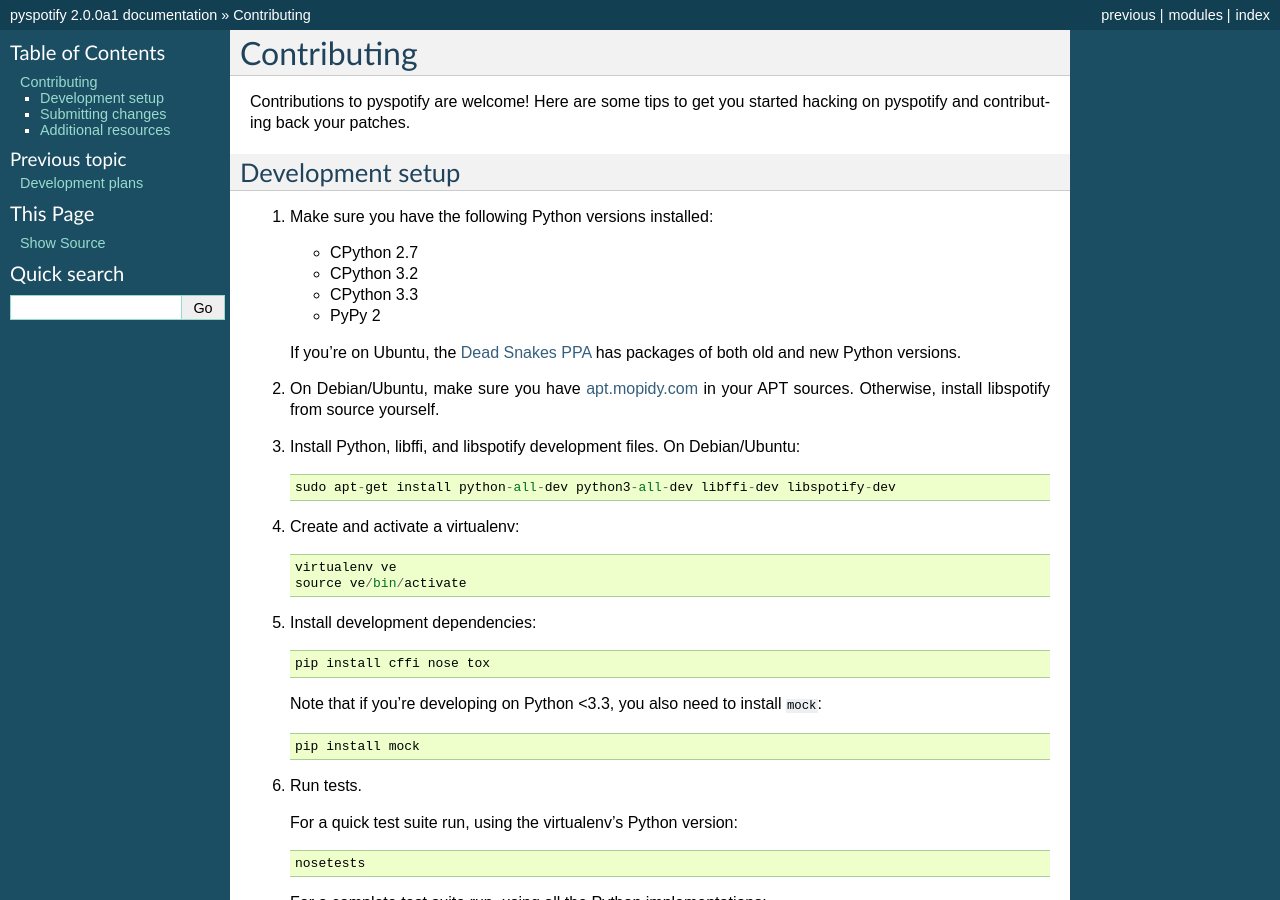
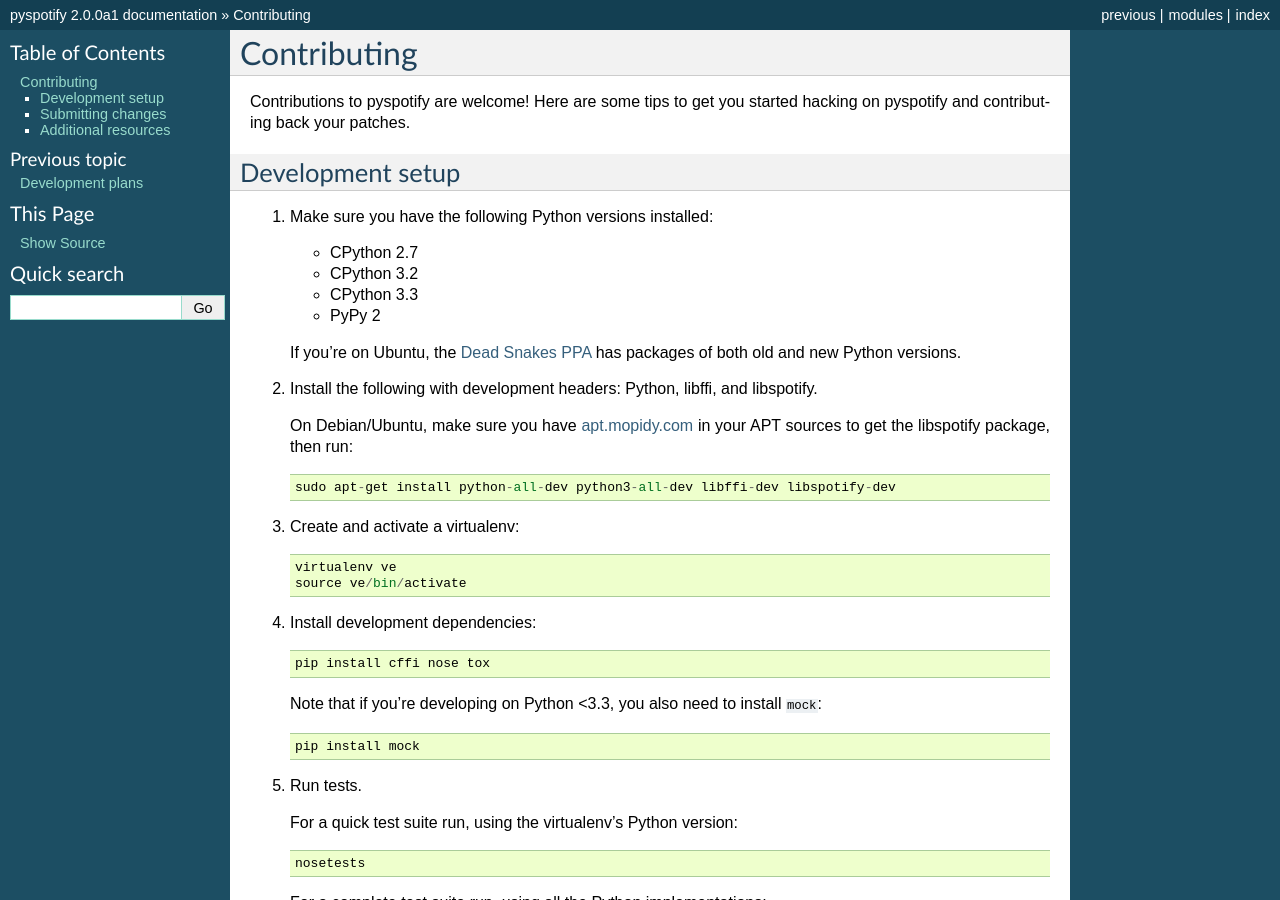
Before and after one commit to jodal/pyspotify, a Sphinx documentation site: the page built from docs/contributing.rst, in a window 1280 px wide and 900 px high. Built offline with Sphinx 7.4.7, drawn with Linux system fonts in a browser that asks for light colours; pages that are not in the unit, such as notebooks, are missing from menus.

Commit message:
docs: Improve dev setup docs

```diff
--- a/docs/contributing.rst
+++ b/docs/contributing.rst
@@ -20,20 +20,21 @@
    <https://launchpad.net/~fkrull/+archive/deadsnakes>`_ has packages of both
    old and new Python versions.
 
-2. On Debian/Ubuntu, make sure you have `apt.mopidy.com
-   <https://apt.mopidy.com/>`_ in your APT sources. Otherwise, install
-   libspotify from source yourself.
+2. Install the following with development headers: Python, libffi, and
+   libspotify.
 
-3. Install Python, libffi, and libspotify development files. On Debian/Ubuntu::
+   On Debian/Ubuntu, make sure you have `apt.mopidy.com
+   <https://apt.mopidy.com/>`_ in your APT sources to get the libspotify
+   package, then run::
 
        sudo apt-get install python-all-dev python3-all-dev libffi-dev libspotify-dev
 
-4. Create and activate a virtualenv::
+3. Create and activate a virtualenv::
 
        virtualenv ve
        source ve/bin/activate
 
-5. Install development dependencies::
+4. Install development dependencies::
 
        pip install cffi nose tox
 
```
Also changed, not shown: other parts of docs/contributing.rst (+1 -1 lines).
